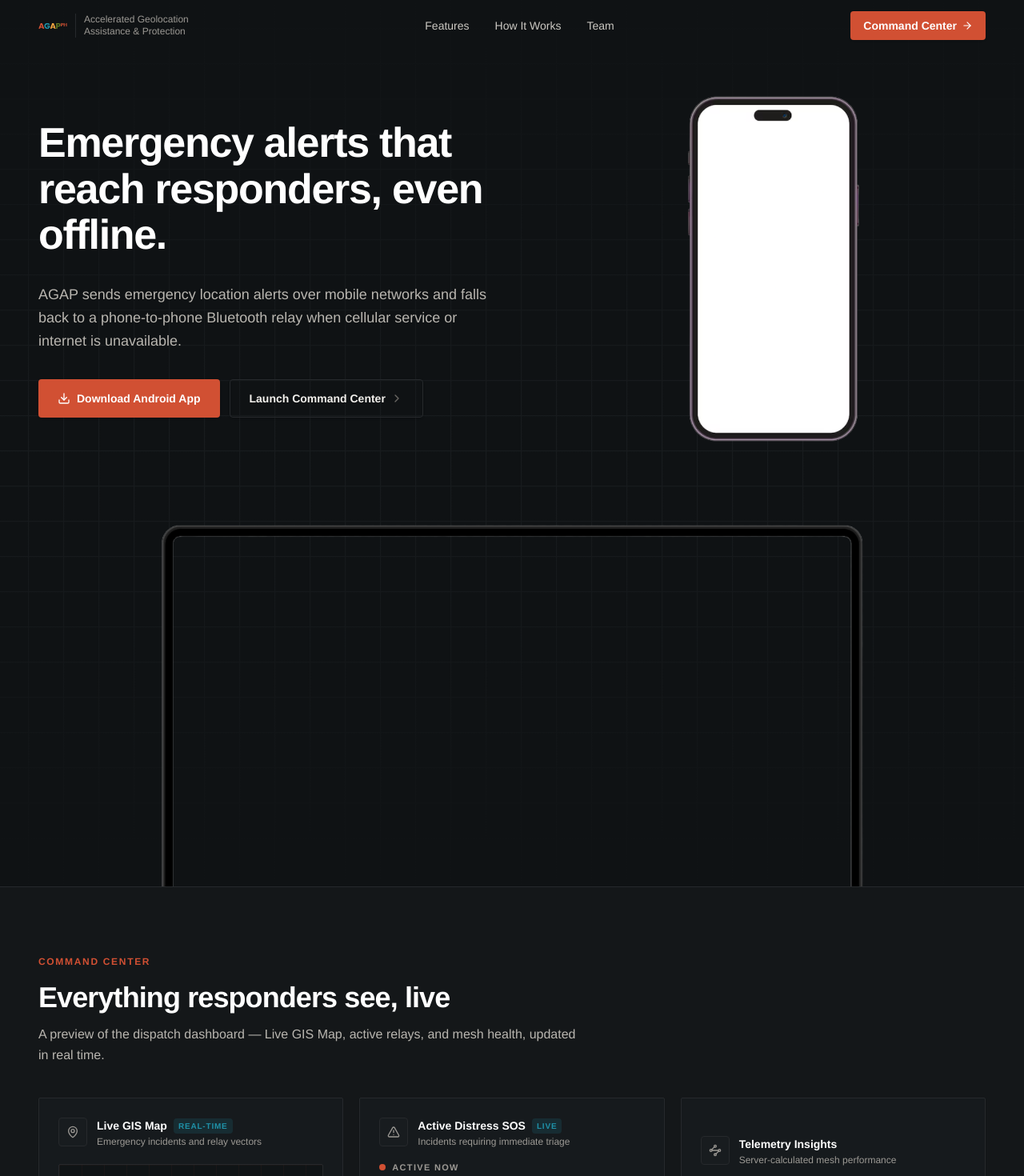
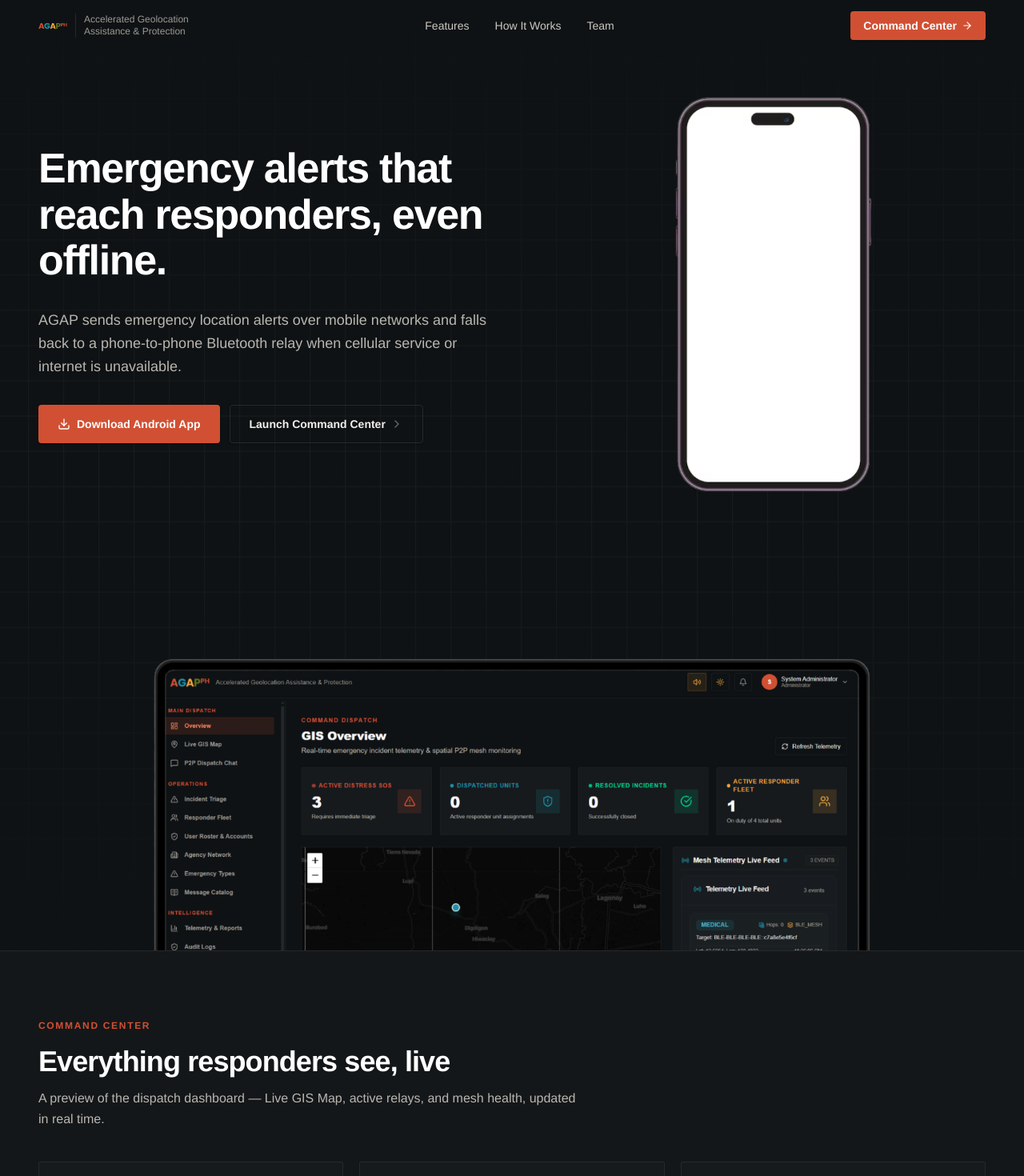
Before and after one commit to james719-code/AGAP, a React (Vite) app in the folder frontend/: page / in a window 1280 px wide. Shown: the top 1470 px of the page at 80% size. Built offline with nearby package versions, Linux system fonts and the light colour scheme; no server answers; a web font is replaced by a local one.

Commit message:
Landing UI/UX Design

```diff
--- a/frontend/src/components/landing/LandingPageContent.tsx
+++ b/frontend/src/components/landing/LandingPageContent.tsx
@@ -445,7 +445,7 @@ export const LandingPage: React.FC = () => {
             <motion.img
               src={iphoneImg}
               alt="AGAP emergency alert screens on a phone"
-              className="w-full max-w-sm lg:max-w-md h-auto"
+              className="w-full max-w-md lg:max-w-lg h-auto"
               initial={{ opacity: 0, y: 24 }}
               animate={{ opacity: 1, y: 0 }}
               transition={{ duration: 0.7, ease: EASE, delay: 0.15 }}
@@ -457,7 +457,7 @@ export const LandingPage: React.FC = () => {
             cropped by the section's own overflow-hidden so the cut reads as
             an intentional "scroll to see more" cue, not a layout bug. */}
         <motion.div
-          className="relative max-w-7xl mx-auto px-0 -mb-12 lg:-mb-20"
+          className="relative max-w-7xl mx-auto px-0 -mb-30 lg:-mb-42"
           initial={{ opacity: 0, y: 32 }}
           animate={{ opacity: 1, y: 0 }}
           transition={{ duration: 0.7, ease: EASE, delay: 0.25 }}
--- a/frontend/src/components/layout/AppShell.tsx
+++ b/frontend/src/components/layout/AppShell.tsx
@@ -222,7 +222,7 @@ export const AppShellContent: React.FC = () => {
       <header className="h-16 border-b border-[#E7E3DC] dark:border-[#26292C] bg-white dark:bg-[#0F1214] px-4 sm:px-6 flex items-center justify-between sticky top-0 z-40 shrink-0">
         <div className="flex items-center gap-4">
           <Link to="/dashboard" className="flex items-center gap-3 hover:opacity-90 transition-opacity">
-            <img src={agapLogo} alt="AGAP" className="h-18 sm:h-24 w-auto object-contain shrink-0" />
+            <img src={agapLogo} alt="AGAP" className="h-16 sm:h-20 w-auto object-contain shrink-0" />
             <p className="text-[11px] sm:text-xs text-[#6B6864] dark:text-[#9C9994] hidden sm:block tracking-wide leading-none">
               Accelerated Geolocation Assistance &amp; Protection
             </p>
```
Also changed, not shown: frontend/src/assets/images/laptop-screen-cut.png, frontend/src/assets/images/screen.png (added).
